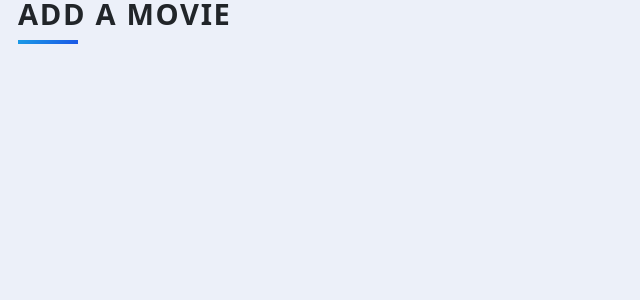
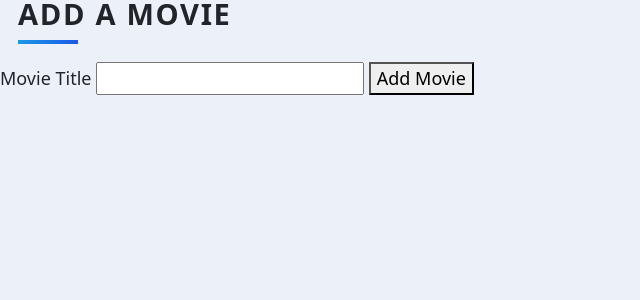
Before and after one commit to IvanAndjelkovic/Day64_top_movies, a Flask app: page /add in a window 1280 px wide. Shown: the top 300 px of the page, without its empty margins (0-640 px from the left). Run offline with Flask 3, Linux system fonts and the light colour scheme; some libraries are stand-ins or nearby versions.

Commit message:
Add the input field in the add.html

```diff
--- a/main.py
+++ b/main.py
@@ -104,7 +104,7 @@ def delete(movie_id):
     db.session.commit()
     return redirect(url_for('home'))
 
-@app.route("/add")
+@app.route("/add", methods=["GET","POST"])
 def add():
     return render_template("add.html")
 
--- a/templates/add.html
+++ b/templates/add.html
@@ -6,4 +6,13 @@
 <div class="content">
     <h1 class="heading">Add a Movie</h1>
 </div>
+<body>
+    <form action="/add" method="POST">
+        <label>Movie Title</label>
+        <input type="text" name="Movie Title">
+          <button type="submit">Add Movie</button>
+
+    </form>
+
+</body>
 {% endblock %}
```
